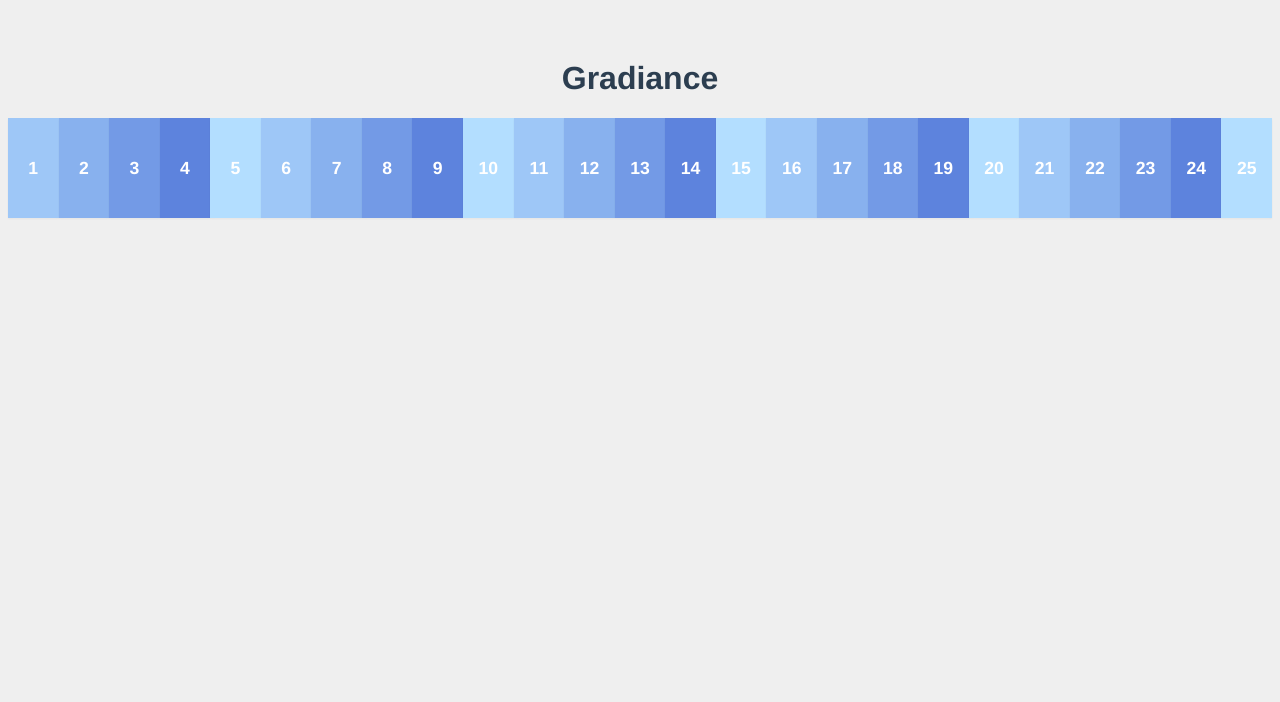
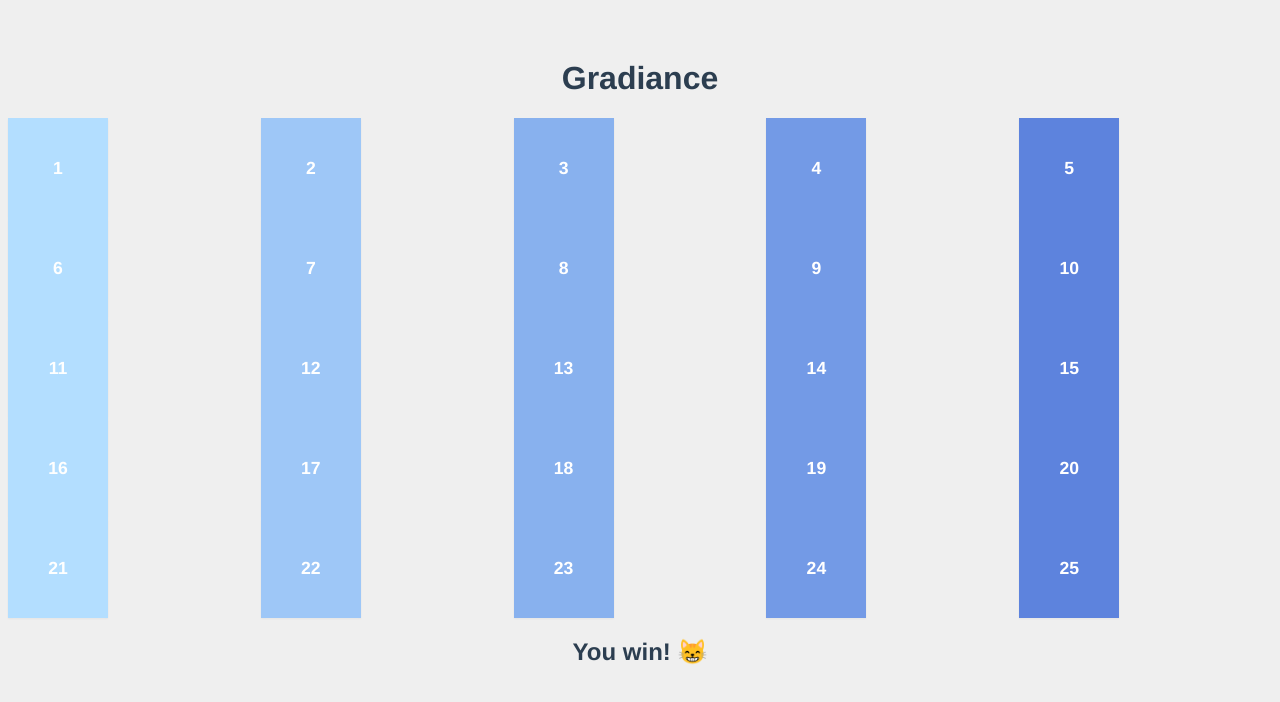
Before and after one commit to jadeleafmoon/gradiance, a Vue app: page / in a window 1280 px wide. Shown: the top 702 px of the page. Built offline with nearby package versions, Linux system fonts and the light colour scheme.

Commit message:
feat: add css grid

```diff
--- a/src/App.vue
+++ b/src/App.vue
@@ -99,7 +99,7 @@
       const colors = ["#b3deff", "#9ec7f7", "#88b1ee", "#739ae6", "#5d83dd"]
       let colorIdx = 0;
 
-      for (let i = 0; i <= numTiles; i++) {
+      for (let i = 1; i <= numTiles; i++) {
         if (colorIdx > 4) colorIdx = 0
         const color = colors[colorIdx]
         colorIdx += 1
@@ -114,8 +114,6 @@
 
         result.push(newTile)
       }
-
-      console.log(result)
 
       return result
 
@@ -156,8 +154,9 @@
 }
 
 .grid {
-  display: flex;
-  justify-content: center;
+  display: grid;
+  grid-template-columns: 1fr 1fr 1fr 1fr 1fr;
+  grid-gap: 0;
 }
 
 /* Firefox */
```
